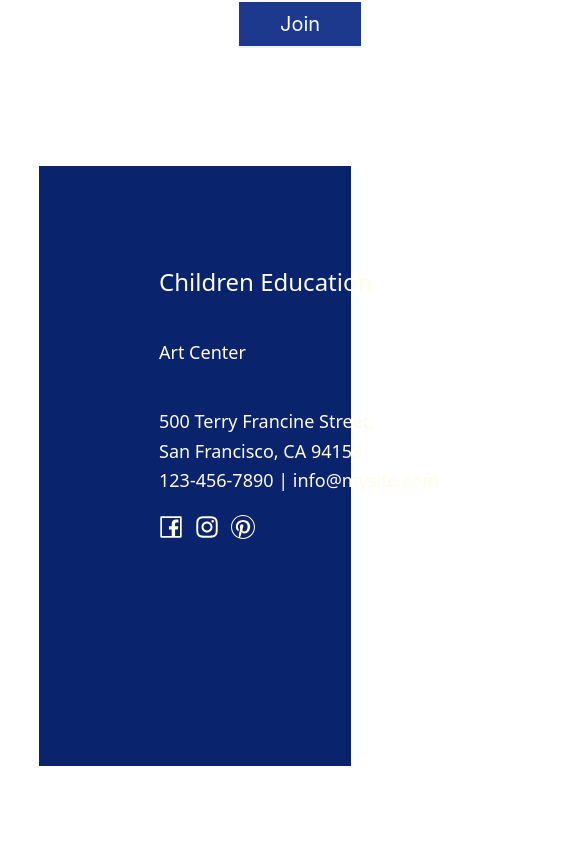
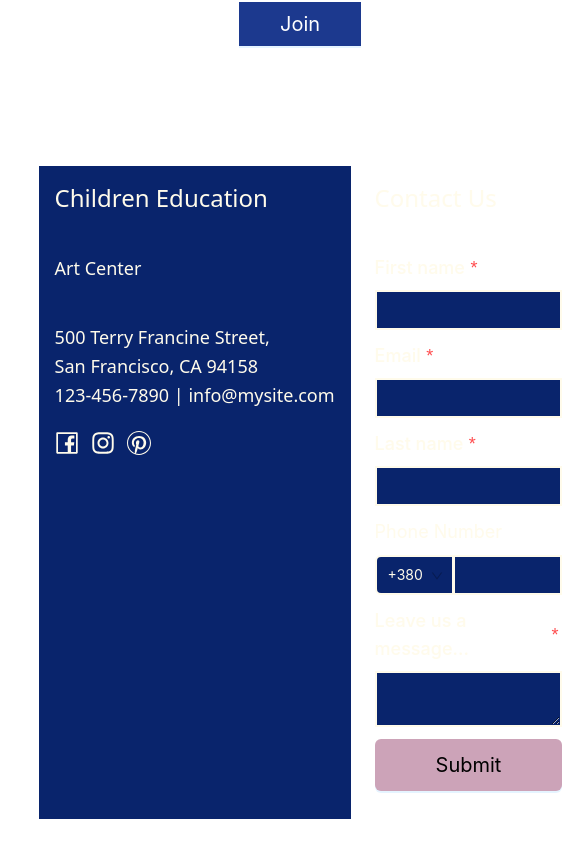
Before and after one commit to nekrasowa/Education-Club-for-toddlers, a Next.js app: page /programs/1 in a window 390 px wide. Shown: the part 2161-3019 px from the top of the page, 585 px wide, since content can reach past the window. Built offline with nearby package versions, Linux system fonts and the light colour scheme.

Commit message:
Fix contactBlock styles

```diff
--- a/src/components/elements/InfoBlockWithImg.tsx
+++ b/src/components/elements/InfoBlockWithImg.tsx
@@ -41,7 +41,7 @@ export function InfoBlockWithImg({
         className={`${isLeft ? 'order-1' : 'order-2'} ${isCentered ? 'w-1/2 object-cover' : 'h-90 w-auto mx-auto'} `}
       />
       <div
-        className={`${isLeft ? 'order-2' : 'order-1'} ${bg} ${isCentered ? 'flex flex-col justify-center w-1/2 content-evenly items-center gap-y-8 px-20' : 'py-15'} `}
+        className={`px-20 ${isLeft ? 'order-2' : 'order-1'} ${bg} ${isCentered ? 'flex flex-col justify-center w-1/2 content-evenly items-center gap-y-8' : 'py-15'} `}
       >
         <p
           className={`title font-light ${isCentered ? 'text-5xl text-center' : 'text-3xl pb-10'}`}
--- a/src/components/ui/ContactBoard.tsx
+++ b/src/components/ui/ContactBoard.tsx
@@ -17,7 +17,7 @@ function submitBtn() {
 
 export function ContactBoard() {
   return (
-    <div className='contactBoard bg-[#09246c] text-amber-50 my-30 h-150 flex flex-row gap-60 px-30 py-25 whitespace-pre-line'>
+    <div className='contactBoard bg-[#09246c] text-amber-50 my-30 h-fit flex flex-row gap-10 sm:gap-15 md:gap-25 lg:gap-40 lx:gap-60 px-[5%] py-[5%] whitespace-pre-line'>
       <div className='infoPart text-lg/relaxed min-w-70 '>
         <h2 className='infoTitle text-2xl pb-10'>{contact.infoTitle}</h2>
         <p className='subtitle pb-10'>{contact.subtitle}</p>
@@ -28,8 +28,8 @@ export function ContactBoard() {
           <PinterestOutlined />
         </div>
       </div>
-      <div className='form'>
-        <h2 className='formTitle text-2xl pb-10 '>{contact.formTitle}</h2>
+      <div className='form w-[100%] max-w-[800px] mx-auto'>
+        <h2 className='formTitle text-2xl pb-10'>{contact.formTitle}</h2>
         <ContactForm
           bgColor='#09246c'
           textColor='oklch(98.7% 0.022 95.277)'
--- a/src/components/ui/ContactForm.tsx
+++ b/src/components/ui/ContactForm.tsx
@@ -1,6 +1,6 @@
 'use client'
 
-import './contactBoard.css'
+import './contactBoard.module.css'
 
 import {
   Col,
@@ -34,6 +34,11 @@ interface PhoneInputProps {
   id?: string
   value?: PhoneValue
   onChange?: (value: PhoneValue) => void
+}
+
+const colSpan = {
+  lg: { span: 20 },
+  xxl: { span: 12 },
 }
 
 const PhoneInput: React.FC<PhoneInputProps> = ({
@@ -144,10 +149,7 @@ export function ContactForm({
     >
       <Form
         name={title}
-        labelCol={{ span: 8 }}
         layout='vertical'
-        wrapperCol={{ span: 16 }}
-        style={{ width: 800 }}
         initialValues={{
           phone: { prefix: '380' },
         }}
@@ -155,8 +157,8 @@ export function ContactForm({
         onFinishFailed={onFinishFailed}
         autoComplete='off'
       >
-        <Row gutter={24}>
-          <Col span={12}>
+        <Row gutter={16}>
+          <Col {...colSpan}>
             <FormItem
               label={contact.firstName}
               name='firstName'
@@ -174,7 +176,7 @@ export function ContactForm({
             </FormItem>
           </Col>
 
-          <Col span={12}>
+          <Col {...colSpan}>
             <FormItem
               label={contact.lastName}
               name='lastName'
--- a/src/components/ui/contactBoard.css
+++ /dev/null
@@ -1,53 +0,0 @@
- .ant-form-item-label > label.ant-form-item-required {
-  font-size: 18px;
-  font-weight: 500;
-  padding: 0;
-}
-.ant-form-item .ant-form-item-label > label.ant-form-item-required::before {
-  order: 2;
-  margin-left: -10px;
-  font-size: 18px;
-  border: none;
-}
-.ant-form-item {
-  margin-bottom: 12px;
-}
-
-.ant-select-outlined:not(.ant-select-customize-input) .ant-select-selector {
-  border-width: 2px;
-  height: 40px;
-}
-
-.ant-select .ant-select-arrow {
-  top: 65%;
-}
-
-.ant-input {
-  border-radius: 0;
-  border: 2px solid;
-   transition: all 0.2s;
-  height: 40px;
-  width: 300px;
-}
-
- .ant-input-outlined.ant-input-status-error:not(.ant-input-disabled) {
-  border-width: 2px;
-}
-
-.ant-input:focus {
-  box-shadow: none;
- }
-
-.ant-space-compact-block {
-  width: 116%;
-}
-
-.ant-btn-variant-solid.contactBtn {
-  background-color: rgb(204, 163, 184);
-  color: black;
-  font-size: 20px;
-  padding: 25px 60px ;
-
-}
-
- /* Todo : add flexibility to contact board   */
--- /dev/null
+++ b/src/components/ui/contactBoard.module.css
@@ -0,0 +1,55 @@
+:global(.ant-form-item-label > label.ant-form-item-required) {
+  font-size: 18px;
+  font-weight: 500;
+  padding: 0;
+}
+:global(.ant-form-item-label > label:not(.ant-form-item-required)) {
+  font-size: 18px;
+}
+
+:global(.ant-form-item .ant-form-item-label > label.ant-form-item-required::before) {
+  order: 2;
+  margin-left: -10px;
+  font-size: 18px;
+  border: none;
+}
+:global(.ant-form-item) {
+  margin-bottom: 12px;
+}
+
+:global(.ant-select-outlined:not(.ant-select-customize-input) .ant-select-selector) {
+  border-width: 2px;
+  height: 40px;
+}
+
+:global(.ant-select .ant-select-arrow) {
+  top: 65%;
+}
+
+:global(.ant-input) {
+  border-radius: 0;
+  border: 2px solid;
+  transition: all 0.2s;
+  height: 40px;
+  width: 100%;
+  min-width: 0;
+}
+
+:global(.ant-input-outlined.ant-input-status-error:not(.ant-input-disabled)) {
+  border-width: 2px;
+}
+
+:global(.ant-input:focus) {
+  box-shadow: none;
+}
+
+:global(.ant-space-compact-block) {
+  width: 100%;
+}
+
+:global(.ant-btn-variant-solid.contactBtn) {
+  background-color: rgb(204, 163, 184);
+  color: black;
+  font-size: 20px;
+  padding: 25px 60px;
+}
```
Lines whose indentation alone changed are shown as unchanged.
